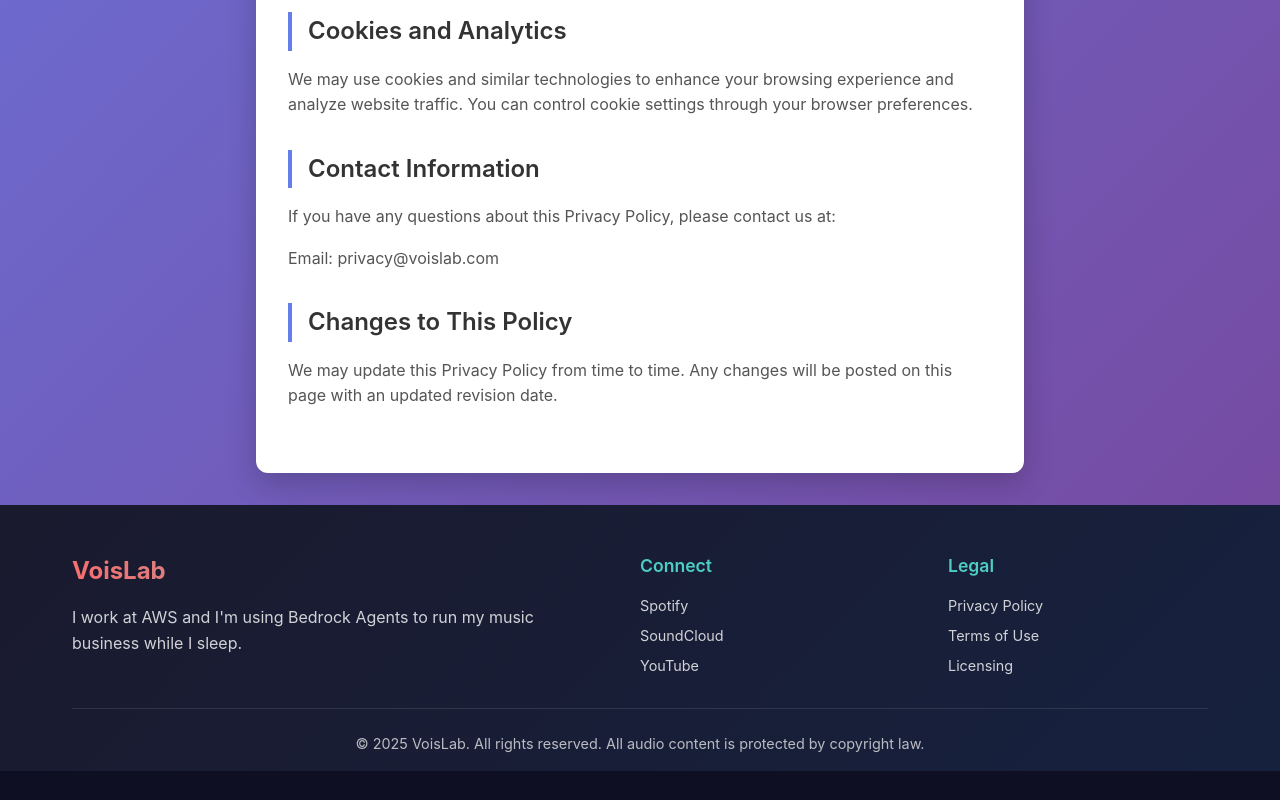
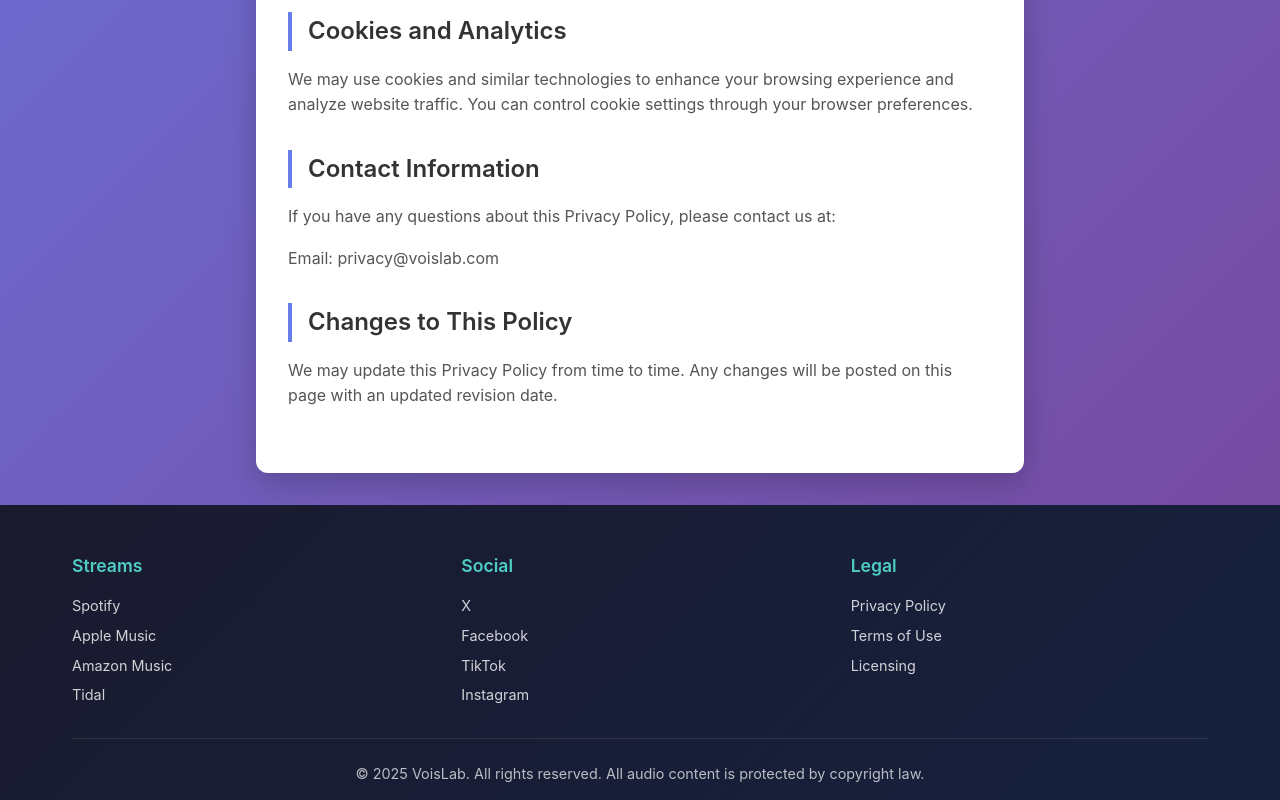
Before and after one commit to swalmsley11/voislab-website, a React (Vite) app: page /privacy in a window 1280 px wide. Shown: the part 1357-2157 px from the top of the page. Before the commit the page ends 2128 px from the top, so only its background shows below. Built offline with nearby package versions, Linux system fonts and the light colour scheme; no server answers.

Commit message:
Updated Hero, Footer, and About sections with links

```diff
--- a/src/components/About.css
+++ b/src/components/About.css
@@ -26,6 +26,30 @@
   margin-bottom: 1.5rem;
 }
 
+.about-quote {
+  font-size: 1.3rem;
+  font-style: italic;
+  color: #667eea;
+  margin: 2rem auto;
+  padding: 1.5rem 2rem;
+  border-left: 4px solid #764ba2;
+  background: rgba(255, 255, 255, 0.5);
+  border-radius: 8px;
+  max-width: 600px;
+  position: relative;
+}
+
+.about-quote::before {
+  content: '"';
+  font-size: 3rem;
+  color: #764ba2;
+  opacity: 0.3;
+  position: absolute;
+  top: -10px;
+  left: 10px;
+  font-family: Georgia, serif;
+}
+
 @media (max-width: 768px) {
   .about {
     padding: 3rem 1.5rem;
@@ -38,4 +62,9 @@
   .about-container p {
     font-size: 1rem;
   }
+
+  .about-quote {
+    font-size: 1.1rem;
+    padding: 1rem 1.5rem;
+  }
 }
--- a/src/components/About.tsx
+++ b/src/components/About.tsx
@@ -22,10 +22,10 @@ const About: React.FC<AboutProps> = ({ className = '' }) => {
           VoisLab isn't just making music—we're redefining what's possible when
           you architect your art like you architect cloud systems.
         </p>
-        <p>
-          "I work at AWS and I'm using Bedrock Agents to run my music business
-          while I sleep.""
-        </p>
+        <blockquote className="about-quote">
+          I work at AWS and I'm using Bedrock Agents to run my music business
+          while I sleep.
+        </blockquote>
       </div>
     </section>
   );
--- a/src/components/Footer.css
+++ b/src/components/Footer.css
@@ -14,8 +14,8 @@
 
 .footer-content {
   display: grid;
-  grid-template-columns: 2fr 1fr 1fr;
-  gap: 3rem;
+  grid-template-columns: 1fr 1fr 1fr;
+  gap: 2rem;
   margin-bottom: 2rem;
 }
 
@@ -48,6 +48,7 @@
   color: #4ecdc4;
 }
 
+.streaming-links,
 .social-links,
 .legal-links {
   display: flex;
@@ -55,6 +56,7 @@
   gap: 0.5rem;
 }
 
+.streaming-link,
 .social-link,
 .legal-link {
   color: white;
@@ -64,6 +66,7 @@
   font-size: 0.9rem;
 }
 
+.streaming-link:hover,
 .social-link:hover,
 .legal-link:hover {
   opacity: 1;
@@ -100,6 +103,7 @@
     text-align: center;
   }
 
+  .streaming-links,
   .social-links,
   .legal-links {
     flex-direction: row;
@@ -107,6 +111,7 @@
     gap: 1rem;
   }
 
+  .streaming-link:hover,
   .social-link:hover,
   .legal-link:hover {
     transform: translateY(-2px);
@@ -122,6 +127,7 @@
     gap: 1.5rem;
   }
 
+  .streaming-links,
   .social-links,
   .legal-links {
     flex-wrap: wrap;
--- a/src/components/Footer.tsx
+++ b/src/components/Footer.tsx
@@ -14,23 +14,85 @@ const Footer: React.FC<FooterProps> = ({ className = '' }) => {
       <div className="footer-container">
         <div className="footer-content">
           <div className="footer-section">
-            <h3 className="footer-title">VoisLab</h3>
-            <p className="footer-description">
-              I work at AWS and I'm using Bedrock Agents to run my music business while I sleep.
-            </p>
+            <h4 className="footer-heading">Streams</h4>
+            <div className="streaming-links">
+              <a
+                href="https://open.spotify.com/artist/1Cp7uD6jiuEvZn5TonN2qI"
+                className="streaming-link"
+                aria-label="Spotify"
+                target="_blank"
+                rel="noopener noreferrer"
+              >
+                Spotify
+              </a>
+              <a
+                href="https://music.apple.com/us/artist/voislab/1852802090"
+                className="streaming-link"
+                aria-label="Apple Music"
+                target="_blank"
+                rel="noopener noreferrer"
+              >
+                Apple Music
+              </a>
+              <a
+                href="https://music.amazon.com/artists/B0G27P62RR/voislab"
+                className="streaming-link"
+                aria-label="Amazon Music"
+                target="_blank"
+                rel="noopener noreferrer"
+              >
+                Amazon Music
+              </a>
+              <a
+                href="https://tidal.com/artist/69803048"
+                className="streaming-link"
+                aria-label="Tidal"
+                target="_blank"
+                rel="noopener noreferrer"
+              >
+                Tidal
+              </a>
+            </div>
           </div>
 
           <div className="footer-section">
-            <h4 className="footer-heading">Connect</h4>
+            <h4 className="footer-heading">Social</h4>
             <div className="social-links">
-              <a href="https://open.spotify.com/artist/1Cp7uD6jiuEvZn5TonN2qI" className="social-link" aria-label="Spotify">
-                Spotify
+              <a
+                href="https://x.com/voislab_ai"
+                className="social-link"
+                aria-label="X (Twitter)"
+                target="_blank"
+                rel="noopener noreferrer"
+              >
+                X
               </a>
-              <a href="https://music.apple.com/us/artist/voislab/1852802090" className="social-link" aria-label="Apple Music">
-                SoundCloud
+              <a
+                href="https://www.facebook.com/voislab25/"
+                className="social-link"
+                aria-label="Facebook"
+                target="_blank"
+                rel="noopener noreferrer"
+              >
+                Facebook
               </a>
-              <a href="#" className="social-link" aria-label="YouTube">
-                YouTube
+              <a
+                href="https://www.tiktok.com/@voislab"
+                className="social-link"
+                aria-label="TikTok"
+                target="_blank"
+                rel="noopener noreferrer"
+              >
+                TikTok
+              </a>
+              <a
+                href="#"
+                className="social-link"
+                aria-label="Instagram"
+                target="_blank"
+                rel="noopener noreferrer"
+              >
+                Instagram
               </a>
             </div>
           </div>
```
